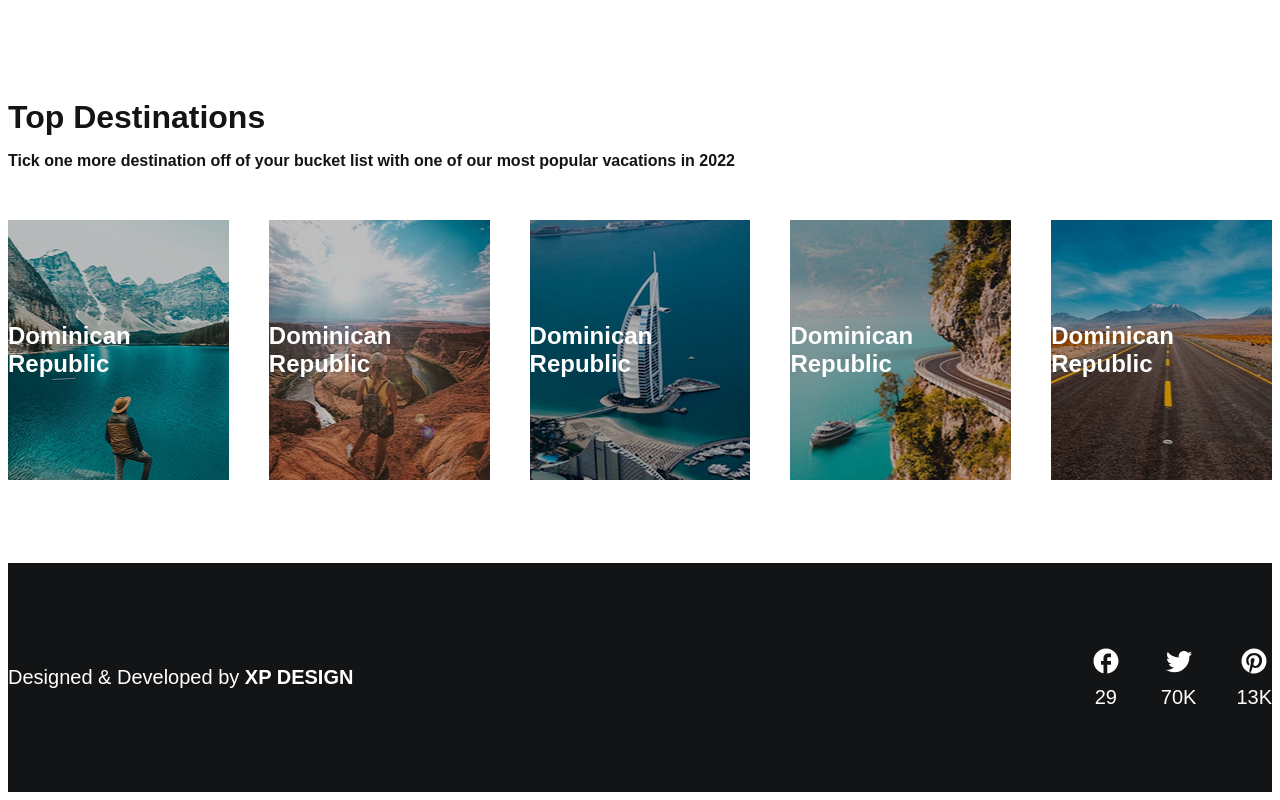
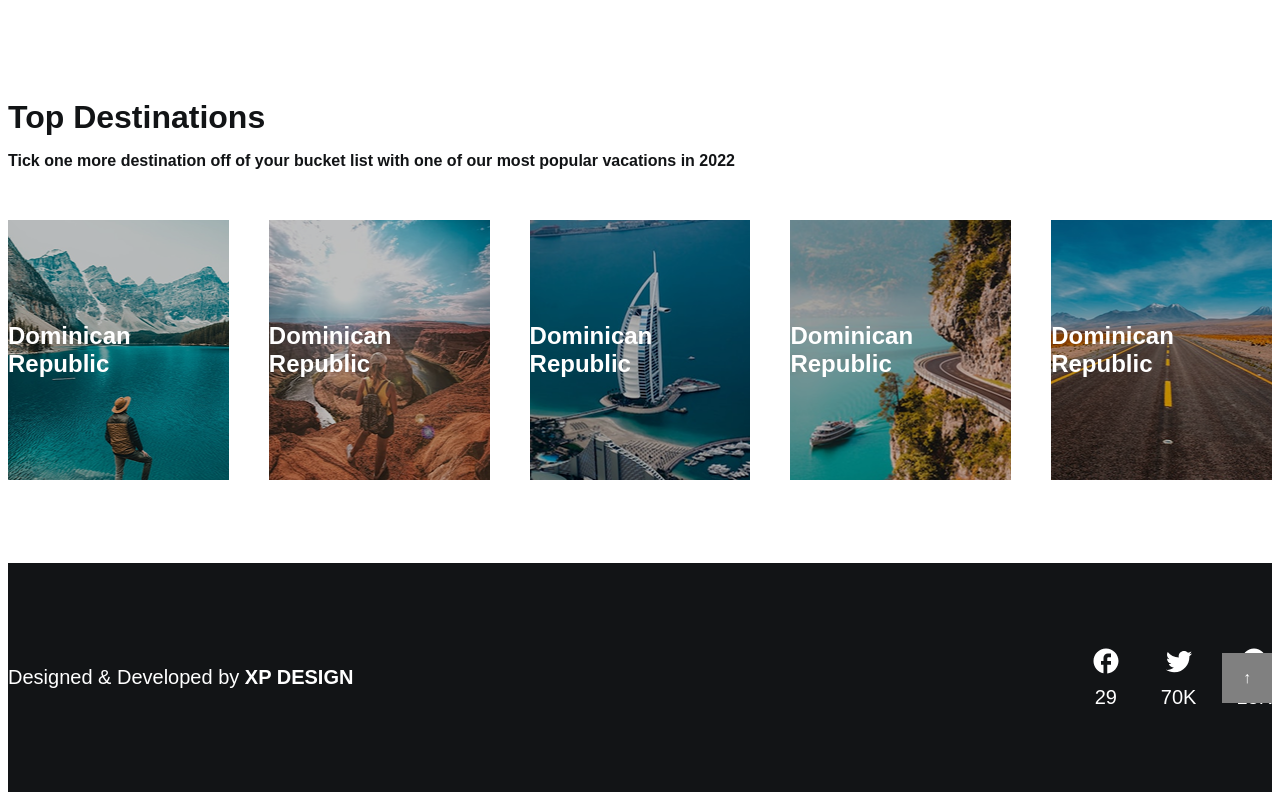
Before and after one commit to ns-morozova/multilang, a website built with webpack: page src/index.html in a window 1280 px wide. Shown: the part 2833-3633 px from the top of the page. Built offline with nearby package versions, Linux system fonts and the light colour scheme.

Commit message:
added scroll button (footer)

```diff
--- a/src/assets/css/style.css
+++ b/src/assets/css/style.css
@@ -490,6 +490,7 @@ h2 {
 }
 
 .footer {
+    position: relative;
     background-color: #121416;
     padding: 40px 0;
 }
@@ -529,3 +530,18 @@ h2 {
 .selector:focus {
     outline: none;
 }
+
+.button-scroll {
+    position: absolute;
+    top: 50%;
+    transform: translateY(-50%);
+    right: 0;
+    width: 50px;
+    height: 50px;
+    display: flex;
+    align-items: center;
+    justify-content: center;
+    background-color: gray;
+    color: #fff;
+    cursor: pointer;
+}
--- a/src/index.html
+++ b/src/index.html
@@ -247,7 +247,17 @@
                 </div>
             </div>
         </div>
+        <div class="button-scroll">↑</div>
     </footer>
+    <script>
+        const scrollBtn = document.querySelector('.button-scroll');
+        scrollBtn.addEventListener('click', () => {
+            window.scrollTo({
+                top: 0,
+                behavior: 'smooth'
+            });
+        });
+    </script>
 </body>
 
 </html>
```
Also changed, not shown: src/page2.html (+11 -0 lines).
